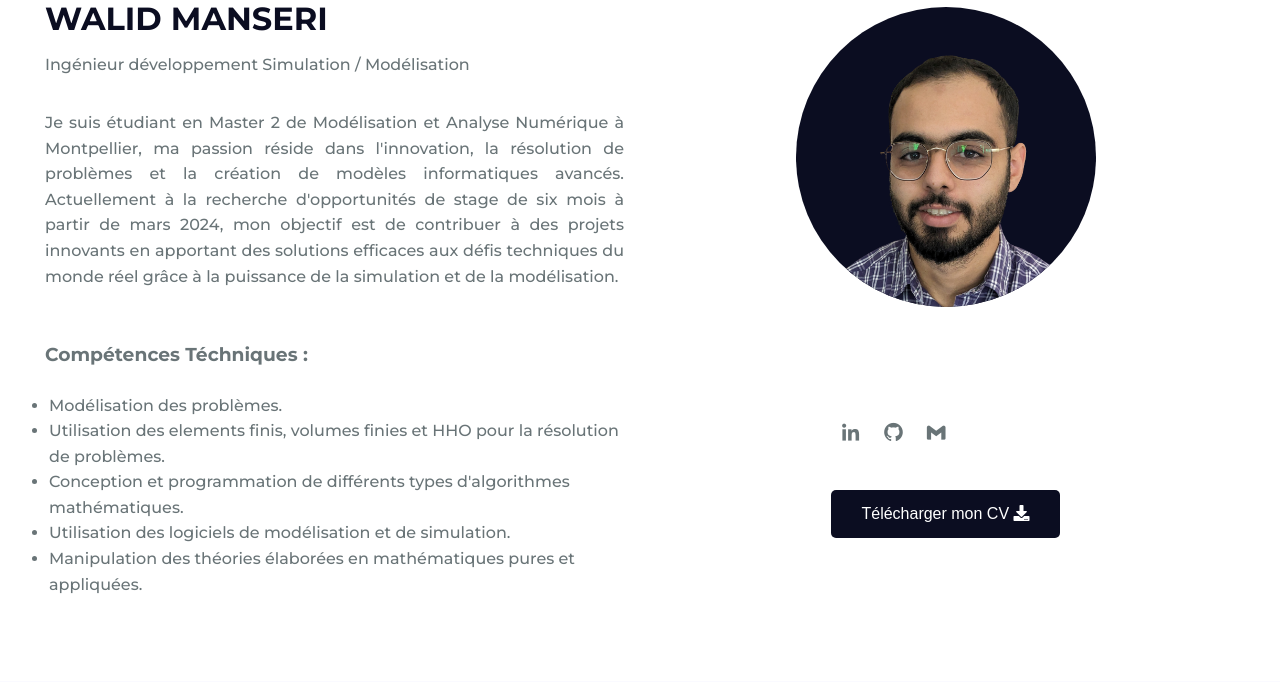
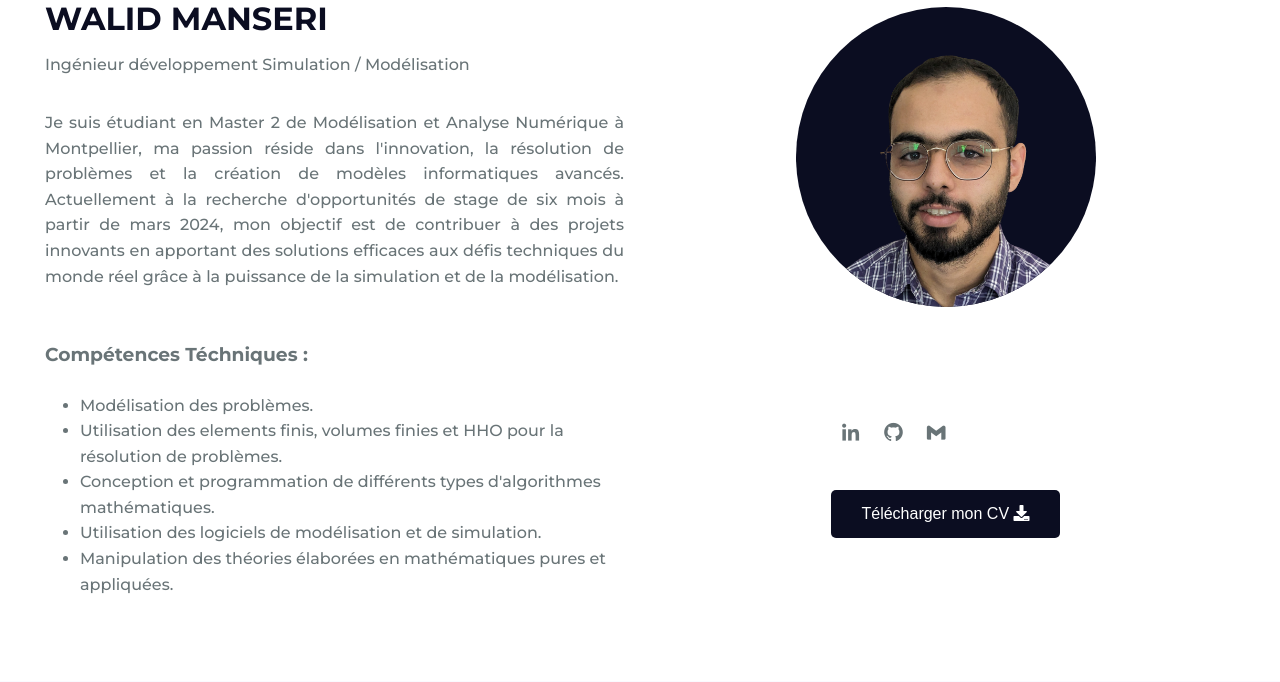
Before and after one commit to WalidMSR/Portfolio, a Django app: page / in a window 1280 px wide. Shown: the part 1109-1791 px from the top of the page. Run offline with Django 4.2, Linux system fonts and the light colour scheme; data comes from the database, SQL or seed files in the repository; parts of the project's set-up code (start-up, migrations or seed data) failed here and were passed over.

Commit message:
Update styles.css

```diff
--- a/static/assets/css/styles.css
+++ b/static/assets/css/styles.css
@@ -80,7 +80,7 @@ ul {
 
 ul.competence {
     margin: 0;
-    padding: 4px;
+    padding-left: 35px;
     /*list-style: none;*/
 }
 
```
